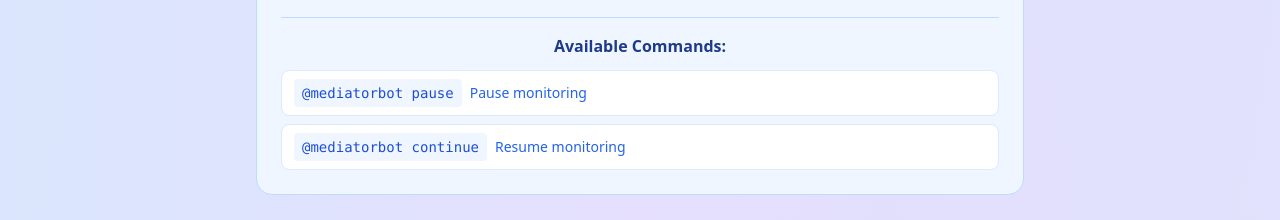
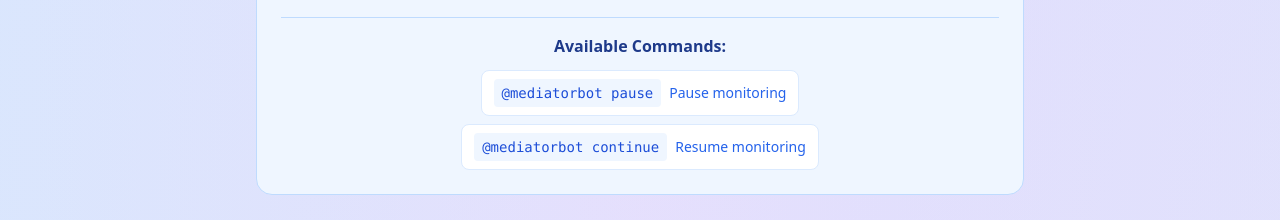
Before and after one commit to tmad4000/chill-house-voice, a React (Vite) app: page / in a window 1280 px wide. Shown: the part 882-1102 px from the top of the page. Built offline with nearby package versions, Linux system fonts and the light colour scheme; no server answers; the database is empty.

Commit message:
Fix: Commands section horizontal spacing
Reduce horizontal whitespace in the commands section on the first page.

```diff
--- a/src/components/Hero.tsx
+++ b/src/components/Hero.tsx
@@ -104,14 +104,14 @@ const Hero = () => {
             {/* Commands Section */}
             <div className="mt-6 pt-4 border-t border-blue-200">
               <h4 className="text-base font-semibold text-blue-900 mb-3">Available Commands:</h4>
-              <div className="space-y-2">
-                <div className="flex items-center px-3 py-2 bg-white rounded-lg border border-blue-100">
+              <div className="space-y-2 flex flex-col items-center">
+                <div className="inline-flex items-center px-3 py-2 bg-white rounded-lg border border-blue-100">
                   <code className="text-sm font-mono bg-blue-50 px-2 py-1 rounded text-blue-700">
                     @mediatorbot pause
                   </code>
                   <span className="text-sm text-blue-600 ml-2">Pause monitoring</span>
                 </div>
-                <div className="flex items-center px-3 py-2 bg-white rounded-lg border border-blue-100">
+                <div className="inline-flex items-center px-3 py-2 bg-white rounded-lg border border-blue-100">
                   <code className="text-sm font-mono bg-blue-50 px-2 py-1 rounded text-blue-700">
                     @mediatorbot continue
                   </code>
```
